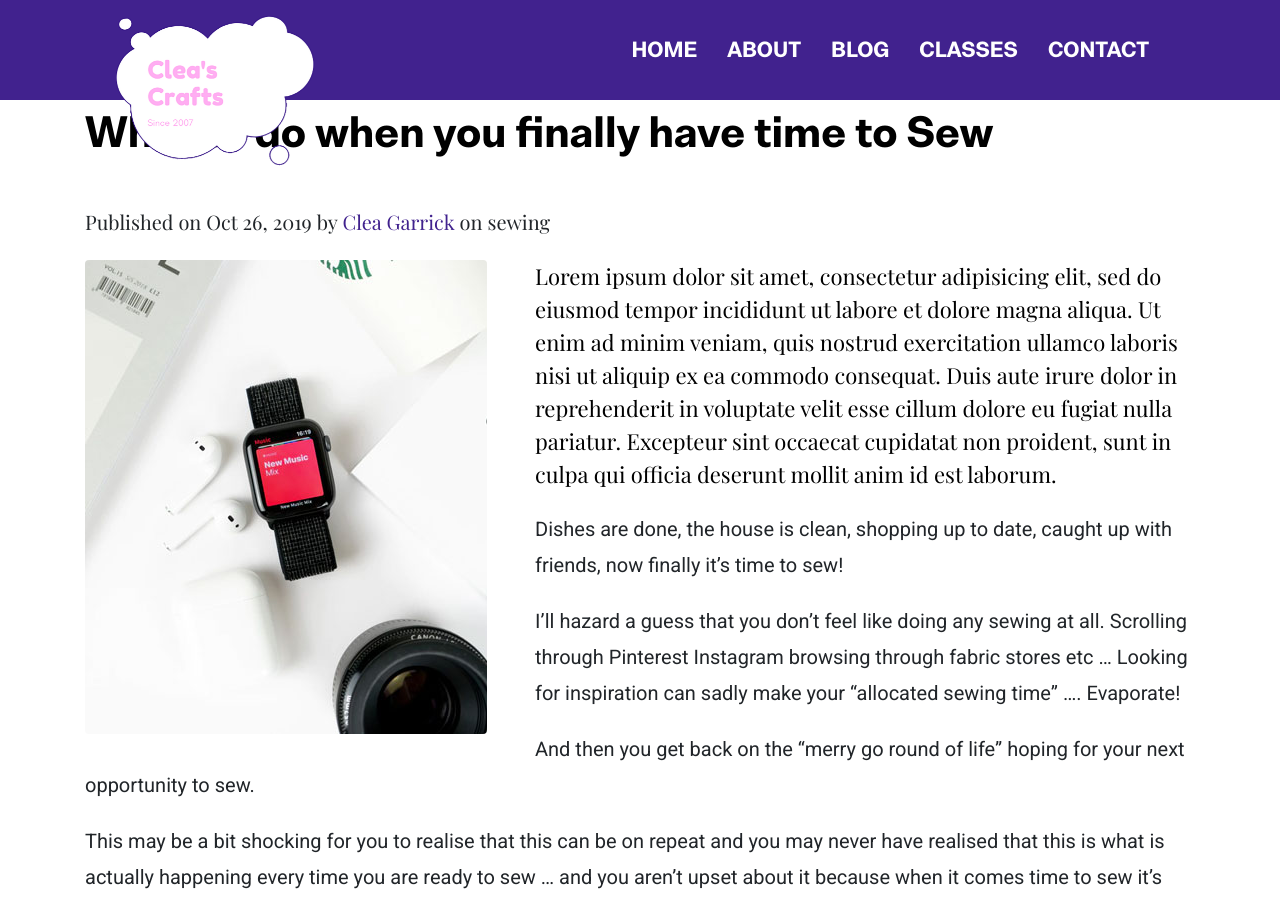
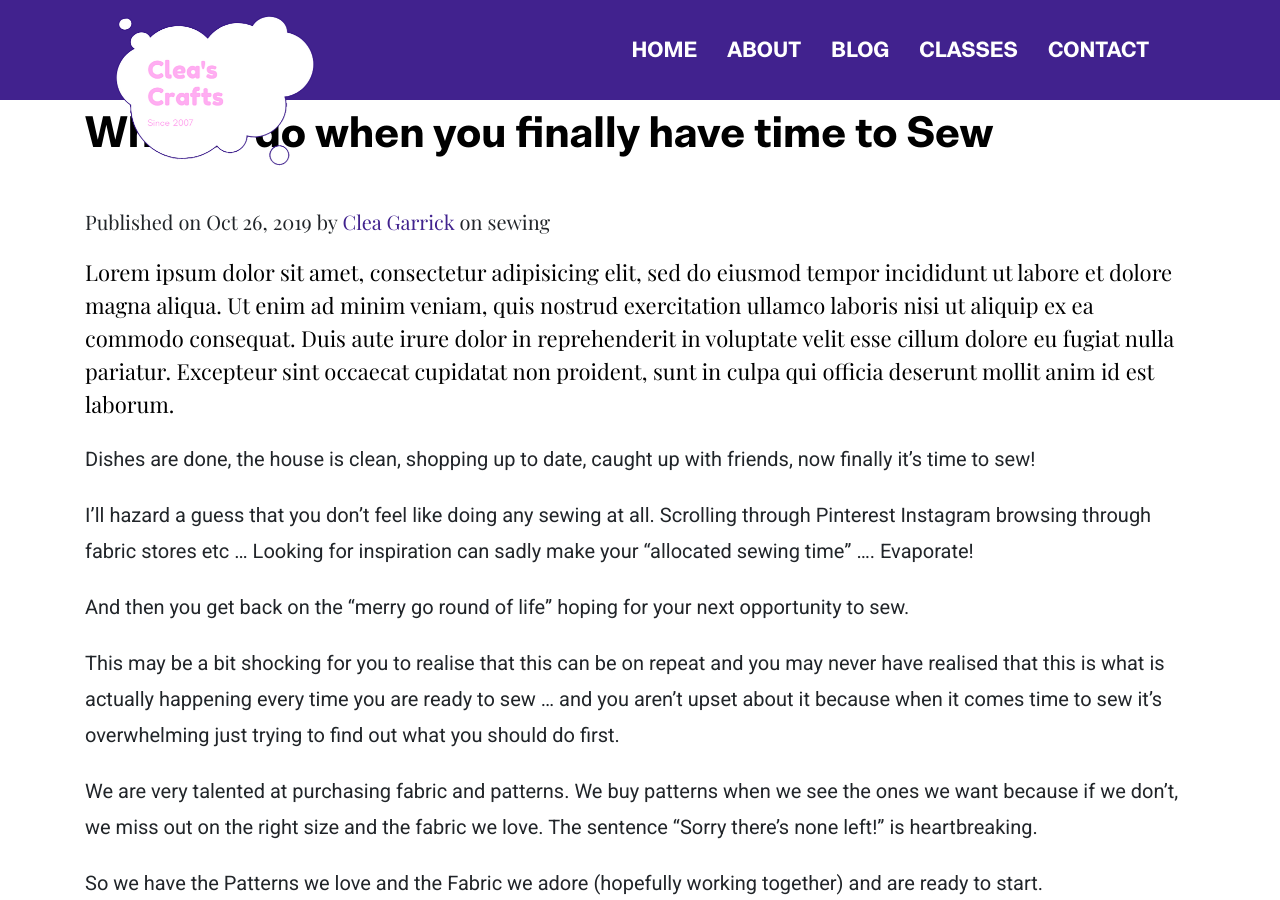
Before and after one commit to Joachimaus/cleas-crafts, a Jekyll site: the page built from _posts/2017-05-26-what-to-do-when-you-finally-have-time-to-sew.markdown, in a window 1280 px wide and 900 px high, scrolled down 476 px. Built offline with Jekyll 4.4.1, drawn with Linux system fonts in a browser that asks for light colours.

Commit message:
Update 2017-05-26-what-to-do-when-you-finally-have-time-to-sew.markdown

```diff
--- a/_posts/2017-05-26-what-to-do-when-you-finally-have-time-to-sew.markdown
+++ b/_posts/2017-05-26-what-to-do-when-you-finally-have-time-to-sew.markdown
@@ -7,8 +7,6 @@ author: Clea Garrick
 tags: sewing
 
 ---
-![post-thumb]({{site.baseurl}}/assets/images/blog/post-1.jpg){:class="img-fluid rounded float-left mr-5 mb-4"}
-
 **Lorem ipsum dolor sit amet, consectetur adipisicing elit, sed do eiusmod tempor incididunt ut labore et dolore magna aliqua. Ut enim ad minim veniam, quis nostrud exercitation ullamco laboris nisi ut aliquip ex ea commodo consequat. Duis aute irure dolor in reprehenderit in voluptate velit esse cillum dolore eu fugiat nulla pariatur. Excepteur sint occaecat cupidatat non proident, sunt in culpa qui officia deserunt mollit anim id est laborum.**
 Dishes are done, the house is clean, shopping up to date, caught up with friends, now finally it's time to sew!
 
```
